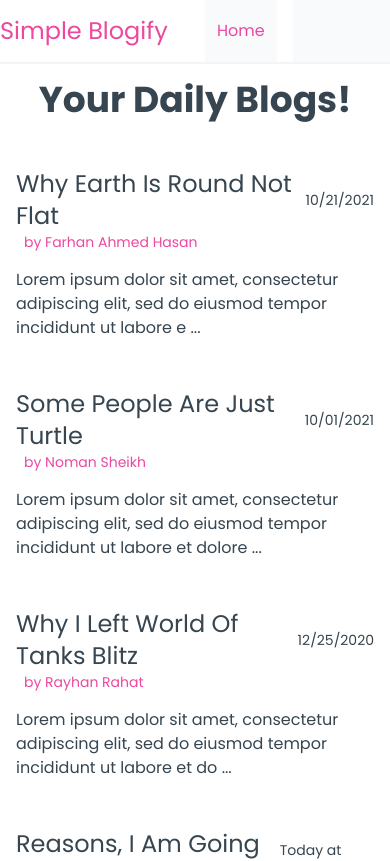
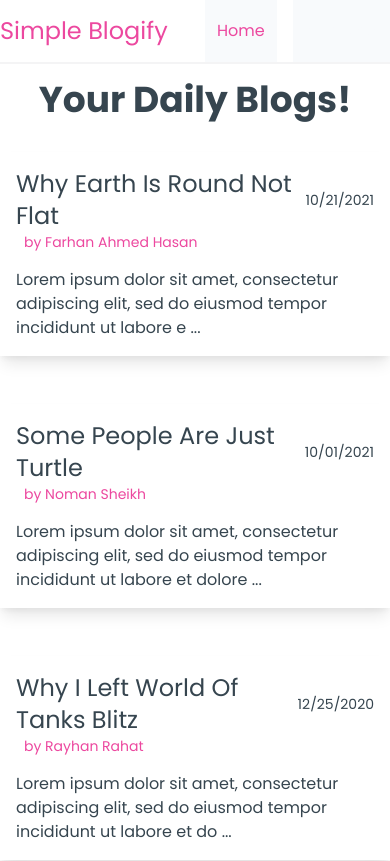
Before and after one commit to farhanahmedhasan/simple-blogify, a React (Create React App) app: page /#/ in a window 390 px wide. Shown: the top 861 px of the page. Built offline with nearby package versions, Linux system fonts and the light colour scheme.

Commit message:
Added Shadow

```diff
--- a/src/styles/components/blogPreview.css
+++ b/src/styles/components/blogPreview.css
@@ -1,5 +1,5 @@
 .figure {
-  @apply p-4 cursor-pointer hover:bg-white-dark;
+  @apply p-4 cursor-pointer  shadow-lg md:shadow-md mb-8 md:mb-0 hover:bg-white-dark;
 }
 
 .figure__title {
```
